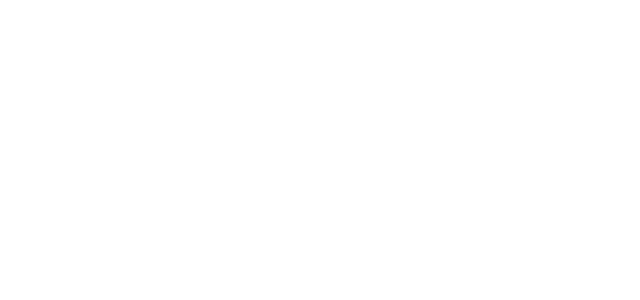
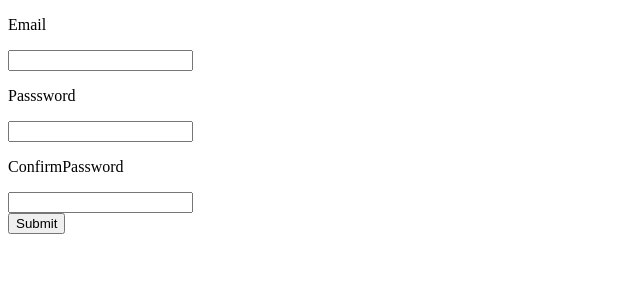
Before and after one commit to incognitokshitij/react-playground, a React (Vite) app: page /form-with-state in a window 1280 px wide. Shown: the top 300 px of the page, without its empty margins (0-640 px from the left). Built offline with nearby package versions, Linux system fonts and the light colour scheme.

Commit message:
form with state

```diff
--- /dev/null
+++ b/src/form/formWithState.jsx
@@ -0,0 +1,41 @@
+import React from "react";
+
+function formWithState(props) {
+  const { formData, onFormChange, submitForm } = props;
+
+  return (
+    <div>
+      <div>
+        <p>{"Email"}</p>
+        <input
+          type="email"
+          value={formData.email}
+          onChange={(e) => {
+            onFormChange("email", e.target.value);
+          }}
+        ></input>
+      </div>
+      <div>
+        <p>{"Passsword"}</p>
+        <input
+          value={formData.password}
+          onChange={(e) => {
+            onFormChange("password", e.target.value);
+          }}
+        ></input>
+      </div>
+      <div>
+        <p>{"ConfirmPassword"}</p>
+        <input
+          value={formData.confirmPassword}
+          onChange={(e) => {
+            onFormChange("confirmPassword", e.target.value);
+          }}
+        ></input>
+      </div>
+      <button onClick={submitForm}>Submit</button>
+    </div>
+  );
+}
+
+export default formWithState;
--- /dev/null
+++ b/src/form/index.jsx
@@ -0,0 +1,31 @@
+import React, { useState } from "react";
+import FormWithState from "./formWithState";
+
+function index() {
+  const [formData, setFormData] = useState({
+    email: "",
+    password: "",
+    confirmPassword: "",
+  });
+
+  function handleFormChange(key, value) {
+    setFormData((prev) => {
+      return { ...prev, [key]: value };
+    });
+  }
+
+  function submitForm() {
+    console.log(formData);
+    setFormData({ email: "", password: "", confirmPassword: "" });
+  }
+
+  return (
+    <FormWithState
+      formData={formData}
+      onFormChange={handleFormChange}
+      submitForm={submitForm}
+    />
+  );
+}
+
+export default index;
--- a/src/route.jsx
+++ b/src/route.jsx
@@ -2,7 +2,7 @@
 import DebounceWithoutUseEffect from "./debounce/debounceWithoutUseEffect";
 import { Routes, Route, Link } from "react-router-dom";
 import ThrottleWithUseEffect from "./throttle/index";
-
+import FormWithState from "./form/index";
 let pages = [
   {
     name: "debounce with useEffect",
@@ -18,6 +18,11 @@
     name: "throttle with use effect",
     path: "/throttle-with-use-effect",
     component: ThrottleWithUseEffect,
+  },
+  {
+    name: "form with state",
+    path: "/form-with-state",
+    component: FormWithState,
   },
 ];
 
```
